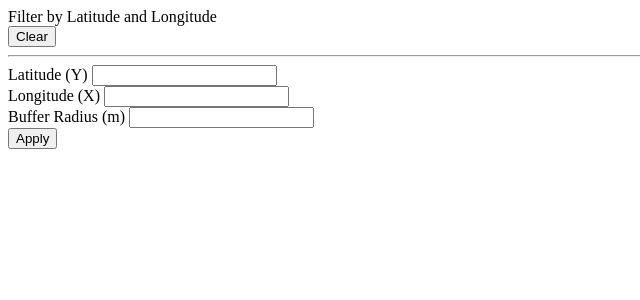
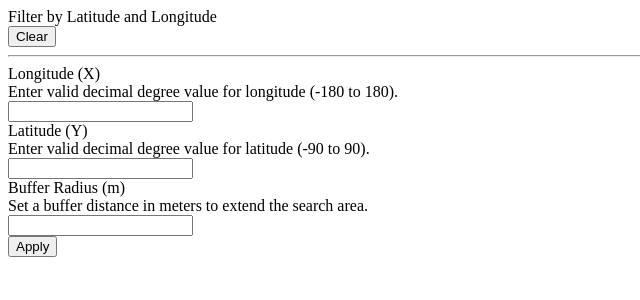
Before and after one commit to HistoricEngland/mariner-proj, a Django app: template mariner_proj/templates/views/components/search/latlong-filter.htm in a window 1280 px wide. Shown: the top 300 px of the page, without its empty margins (0-640 px from the left). Run offline with Django 3.2, Linux system fonts and the light colour scheme; the template is opened without the code that fills it, so the values that code supplies are empty; parts of the project's set-up code (start-up, migrations or seed data) failed here and were passed over.

Commit message:
Enhance LatLong filter layout with improved instructions and accessibility features

```diff
--- a/mariner_proj/templates/views/components/search/latlong-filter.htm
+++ b/mariner_proj/templates/views/components/search/latlong-filter.htm
@@ -16,28 +16,52 @@
     <hr class="title-underline">
 
     <div class="latlong-filter search-export">
+        <div class="instruction">
+            <div class="search-export-instruction-h2 h2">
+                <label for="latlong-filter-longitude">{% trans "Longitude (X)" %}</label>
+            </div>
+            <div id="latlong-filter-coordinates-info" class="search-export-instruction-h4 h4">
+                <i class="fa fa-info" aria-hidden="true"></i>
+                <span>{% trans "Enter valid decimal degree value for longitude (-180 to 180)." %}</span>
+            </div>
+        </div>
         <div class="latlong-filter-field parameter">
-            <label class="search-label" for="latlong-filter-latitude">{% trans "Latitude (Y)" %}</label>
+            <input id="latlong-filter-longitude" class="form-control input-md" type="text" inputmode="decimal"
+                aria-describedby="latlong-filter-longitude-error latlong-filter-coordinates-info" aria-required="true"
+                data-bind="textInput: filter.longitude, attr: {'aria-invalid': !!longitudeError()}">
+            <span id="latlong-filter-longitude-error" class="text-danger text-sm" role="alert"
+                data-bind="text: longitudeError"></span>
+        </div>
+
+        <div class="instruction">
+            <div class="search-export-instruction-h2 h2">
+                <label for="latlong-filter-latitude">{% trans "Latitude (Y)" %}</label>
+            </div>
+            <div id="latlong-filter-coordinates-info" class="search-export-instruction-h4 h4">
+                <i class="fa fa-info" aria-hidden="true"></i>
+                <span>{% trans "Enter valid decimal degree value for latitude (-90 to 90)." %}</span>
+            </div>
+        </div>
+        <div class="latlong-filter-field parameter">
             <input id="latlong-filter-latitude" class="form-control input-md" type="text" inputmode="decimal"
-                aria-describedby="latlong-filter-latitude-error" aria-required="true"
+                aria-describedby="latlong-filter-latitude-error latlong-filter-coordinates-info" aria-required="true"
                 data-bind="textInput: filter.latitude, attr: {'aria-invalid': !!latitudeError()}">
             <span id="latlong-filter-latitude-error" class="text-danger text-sm" role="alert"
                 data-bind="text: latitudeError"></span>
         </div>
 
+        <div class="instruction">
+            <div class="search-export-instruction-h2 h2">
+                <label for="latlong-filter-buffer">{% trans "Buffer Radius (m)" %}</label>
+            </div>
+            <div id="latlong-filter-buffer-info" class="search-export-instruction-h4 h4">
+                <i class="fa fa-info" aria-hidden="true"></i>
+                <span>{% trans "Set a buffer distance in meters to extend the search area." %}</span>
+            </div>
+        </div>
         <div class="latlong-filter-field parameter">
-            <label class="search-label" for="latlong-filter-longitude">{% trans "Longitude (X)" %}</label>
-            <input id="latlong-filter-longitude" class="form-control input-md" type="text" inputmode="decimal"
-                aria-describedby="latlong-filter-longitude-error" aria-required="true"
-                data-bind="textInput: filter.longitude, attr: {'aria-invalid': !!longitudeError()}">
-            <span id="latlong-filter-longitude-error" class="text-danger text-sm" role="alert"
-                data-bind="text: longitudeError"></span>
-        </div>
-
-        <div class="latlong-filter-field parameter">
-            <label class="search-label" for="latlong-filter-buffer">{% trans "Buffer Radius (m)" %}</label>
             <input id="latlong-filter-buffer" class="form-control input-md" type="text" inputmode="decimal"
-                aria-describedby="latlong-filter-buffer-error"
+                aria-describedby="latlong-filter-buffer-error latlong-filter-buffer-info"
                 data-bind="textInput: filter.buffer, attr: {'aria-invalid': !!bufferError()}">
             <span id="latlong-filter-buffer-error" class="text-danger text-sm" role="alert"
                 data-bind="text: bufferError"></span>
```
